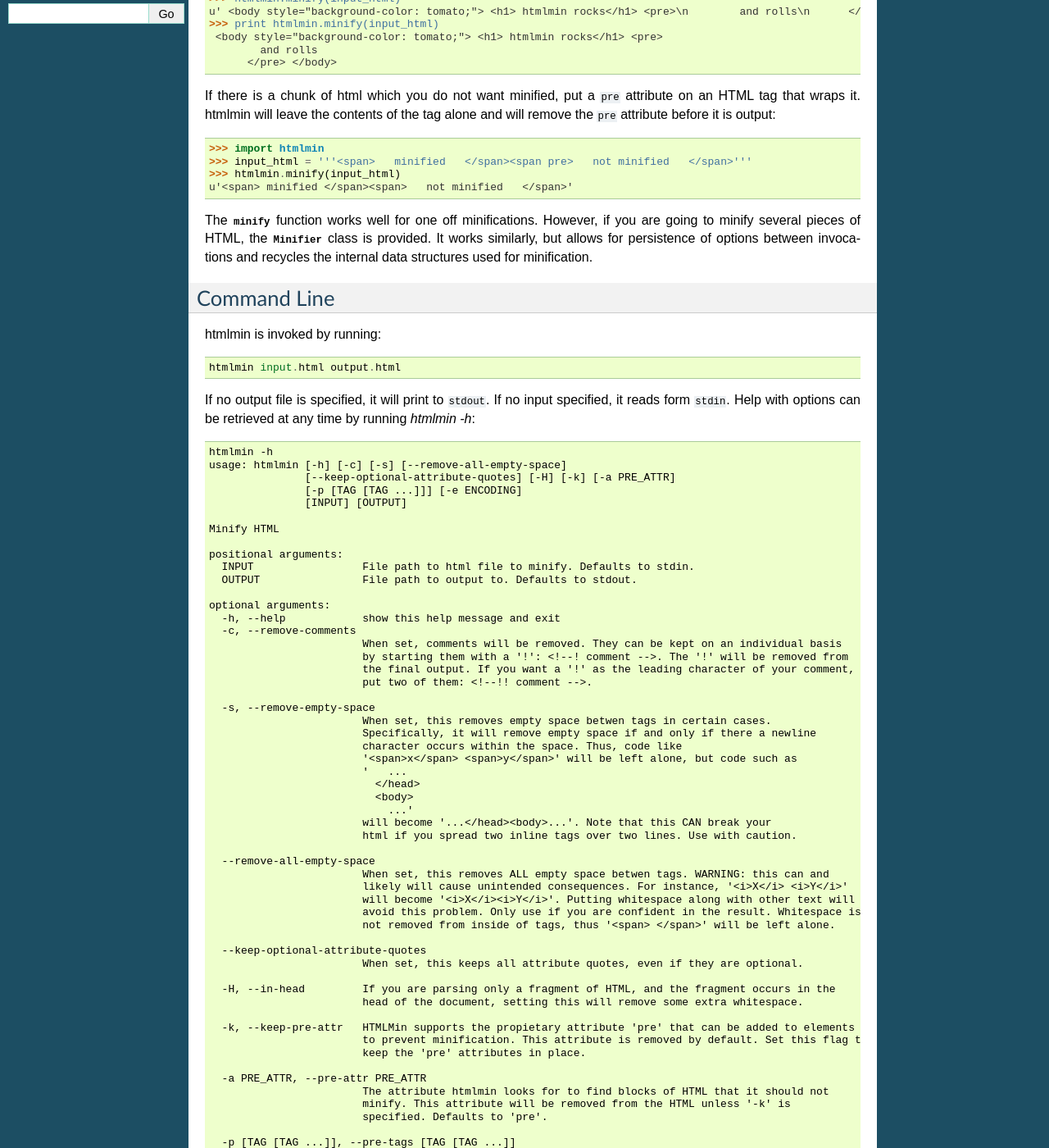
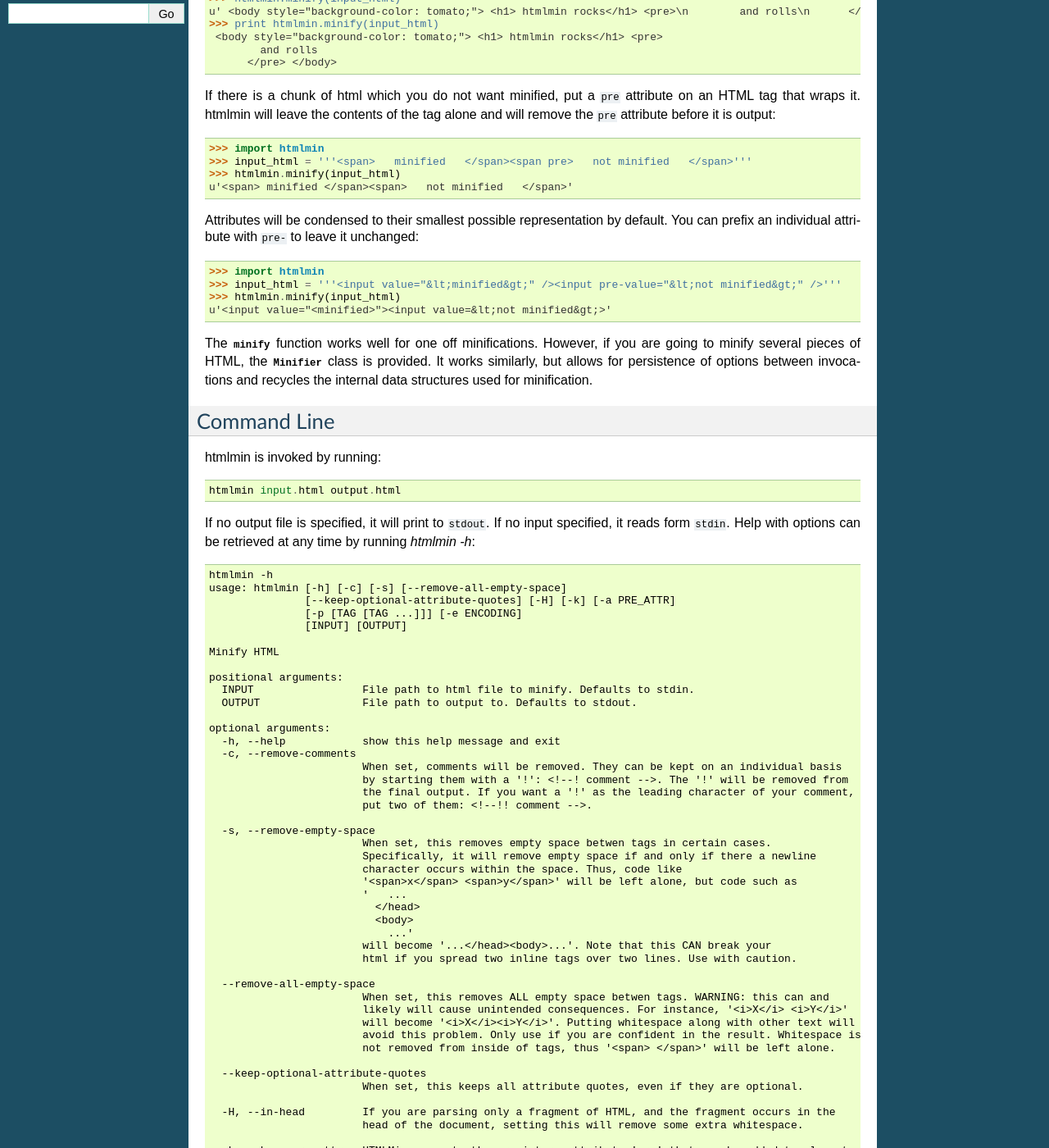
Before and after one commit to mankyd/htmlmin, a Sphinx documentation site: the page built from docs/quickstart.rst, in a window 1280 px wide and 1400 px high, scrolled down 312 px. Shown: the whole window at 82% size. Built offline with Sphinx 7.4.7, drawn with Linux system fonts in a browser that asks for light colours; some of the changed text lies outside the part shown.

Commit message:
Update documentation for 0.1.11

```diff
--- a/docs/quickstart.rst
+++ b/docs/quickstart.rst
@@ -29,6 +29,15 @@ tag alone and will remove the ``pre`` attribute before it is output::
   >>> input_html = '''<span>   minified   </span><span pre>   not minified   </span>'''
   >>> htmlmin.minify(input_html)
   u'<span> minified </span><span>   not minified   </span>'
+
+Attributes will be condensed to their smallest possible representation by
+default. You can prefix an individual attribute with ``pre-`` to leave it
+unchanged::
+
+  >>> import htmlmin
+  >>> input_html = '''<input value="&lt;minified&gt;" /><input pre-value="&lt;not minified&gt;" />'''
+  >>> htmlmin.minify(input_html)
+  u'<input value="<minified>"><input value=&lt;not minified&gt;>'
 
 The :class:`minify <htmlmin.minify>` function works well for one off
 minifications. However, if you are going to minify several pieces of HTML, the
@@ -100,7 +109,9 @@ any time by running `htmlmin -h`::
     -a PRE_ATTR, --pre-attr PRE_ATTR
                           The attribute htmlmin looks for to find blocks of HTML that it should not
                           minify. This attribute will be removed from the HTML unless '-k' is
-                          specified. Defaults to 'pre'.
+                          specified. Defaults to 'pre'. You can also prefix individual tag attributes
+                          with ``{pre_attr}-`` to prevent the contents of the individual attribute from
+                          being changed.
 
     -p [TAG [TAG ...]], --pre-tags [TAG [TAG ...]]
                           By default, the contents of 'pre', and 'textarea' tags are left unminified.
```
Also changed, not shown: 1 other file.
